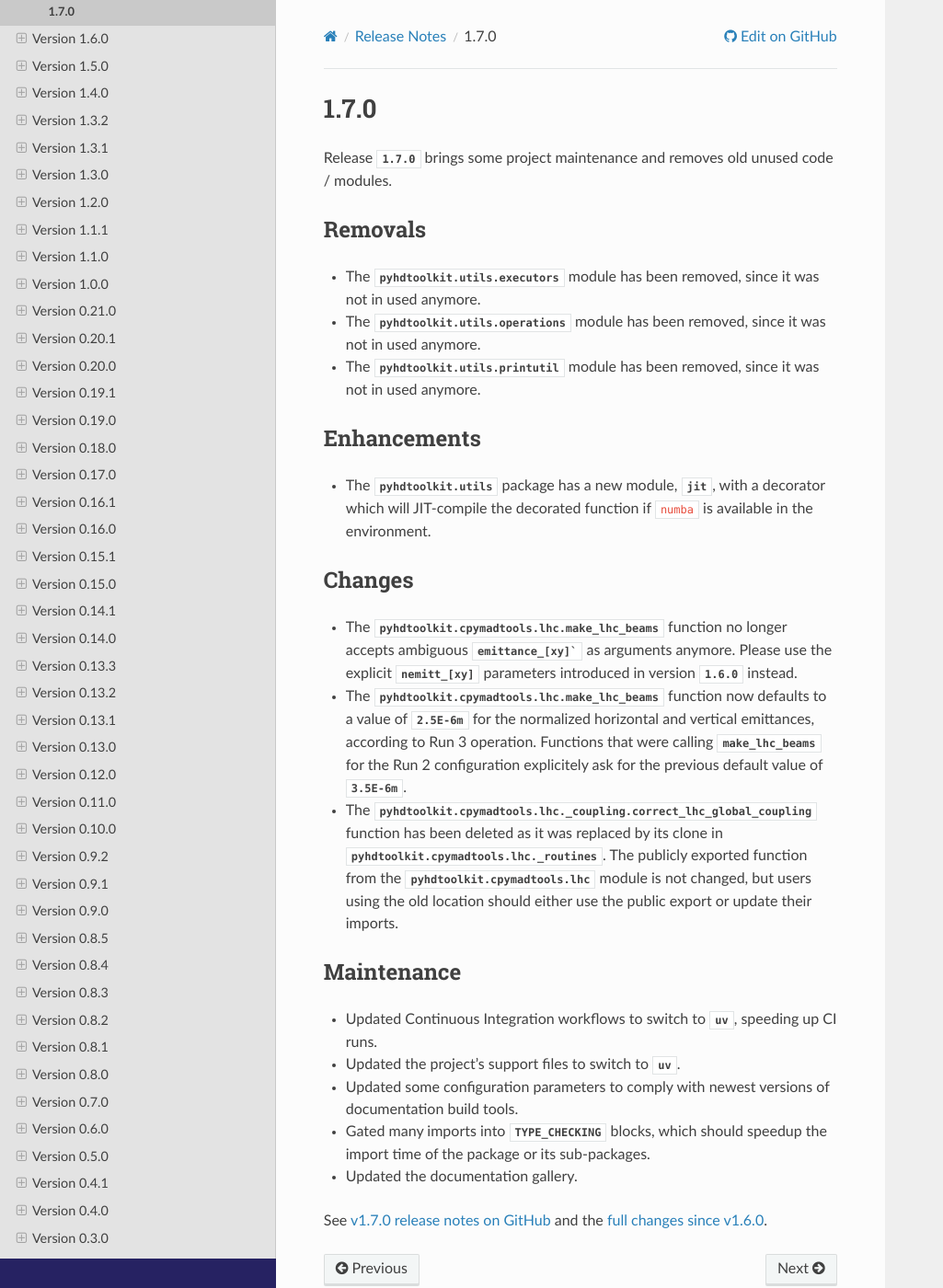
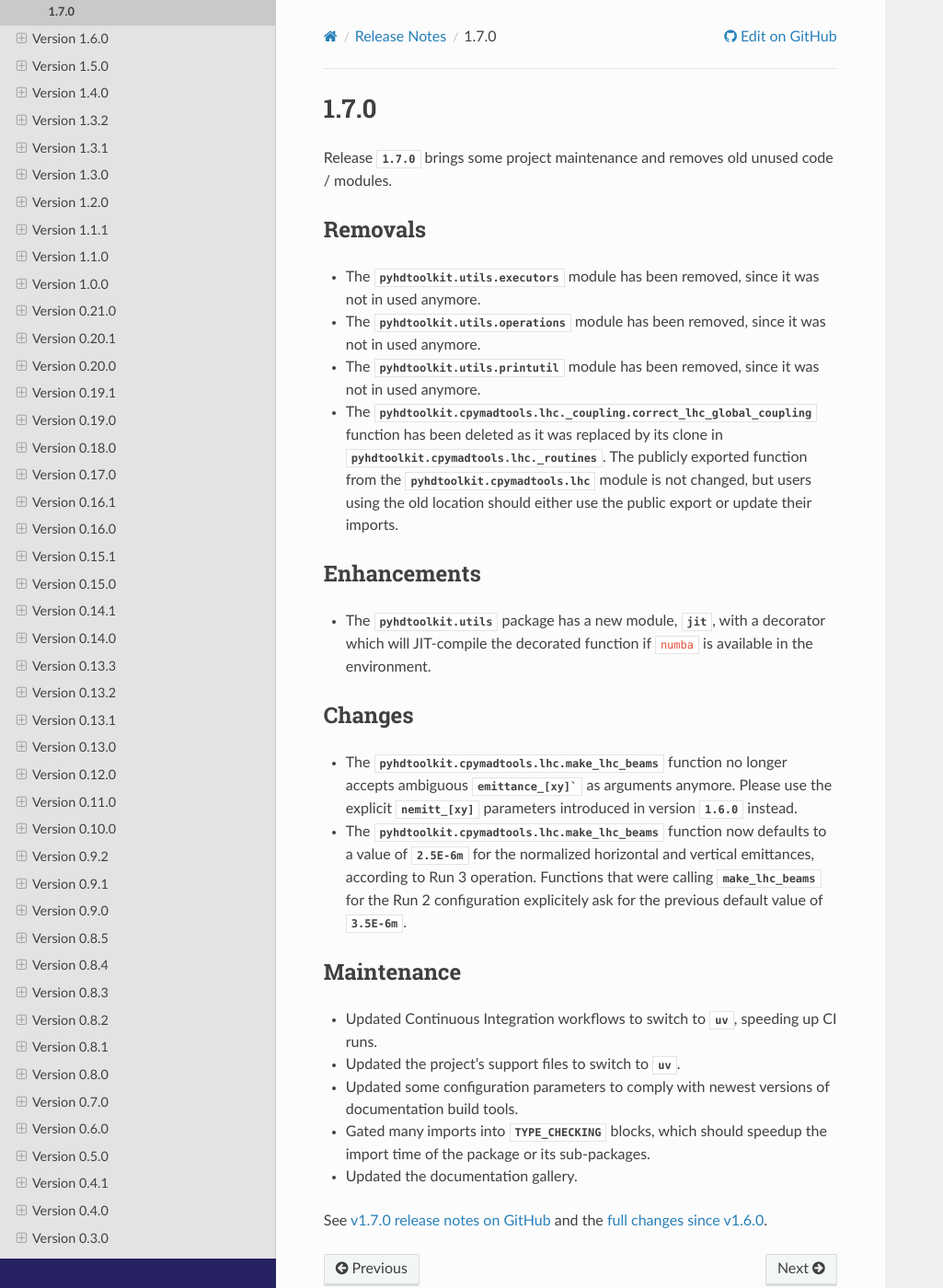
Before and after one commit to fsoubelet/PyhDToolkit, a Sphinx documentation site: the page built from docs/releases/v1.7.0.rst, in a window 1280 px wide and 1400 px high. Shown: the whole window at 92% size, without its empty margins (0-1025 px from the left). Built offline with Sphinx 7.4.7 and the Read the Docs theme 3.1.0, drawn with Linux system fonts in a browser that asks for light colours; pages that are not in the unit, such as notebooks, are missing from menus; some of the changed lines change nothing that is shown.

Commit message:
it's a removal

```diff
--- a/docs/releases/v1.7.0.rst
+++ b/docs/releases/v1.7.0.rst
@@ -11,6 +11,7 @@ Removals
 * The `pyhdtoolkit.utils.executors` module has been removed, since it was not in used anymore.
 * The `pyhdtoolkit.utils.operations` module has been removed, since it was not in used anymore.
 * The `pyhdtoolkit.utils.printutil` module has been removed, since it was not in used anymore.
+* The `pyhdtoolkit.cpymadtools.lhc._coupling.correct_lhc_global_coupling` function has been deleted as it was replaced by its clone in `pyhdtoolkit.cpymadtools.lhc._routines`. The publicly exported function from the `pyhdtoolkit.cpymadtools.lhc` module is not changed, but users using the old location should either use the public export or update their imports.
 
 Enhancements
 ~~~~~~~~~~~~
@@ -22,7 +23,6 @@ Changes
 
 * The `pyhdtoolkit.cpymadtools.lhc.make_lhc_beams` function no longer accepts ambiguous `emittance_[xy]`` as arguments anymore. Please use the explicit `nemitt_[xy]` parameters introduced in version `1.6.0` instead.
 * The `pyhdtoolkit.cpymadtools.lhc.make_lhc_beams` function now defaults to a value of `2.5E-6m` for the normalized horizontal and vertical emittances, according to Run 3 operation. Functions that were calling `make_lhc_beams` for the Run 2 configuration explicitely ask for the previous default value of `3.5E-6m`.
-* The `pyhdtoolkit.cpymadtools.lhc._coupling.correct_lhc_global_coupling` function has been deleted as it was replaced by its clone in `pyhdtoolkit.cpymadtools.lhc._routines`. The publicly exported function from the `pyhdtoolkit.cpymadtools.lhc` module is not changed, but users using the old location should either use the public export or update their imports.
 
 Maintenance
 ~~~~~~~~~~~
```
